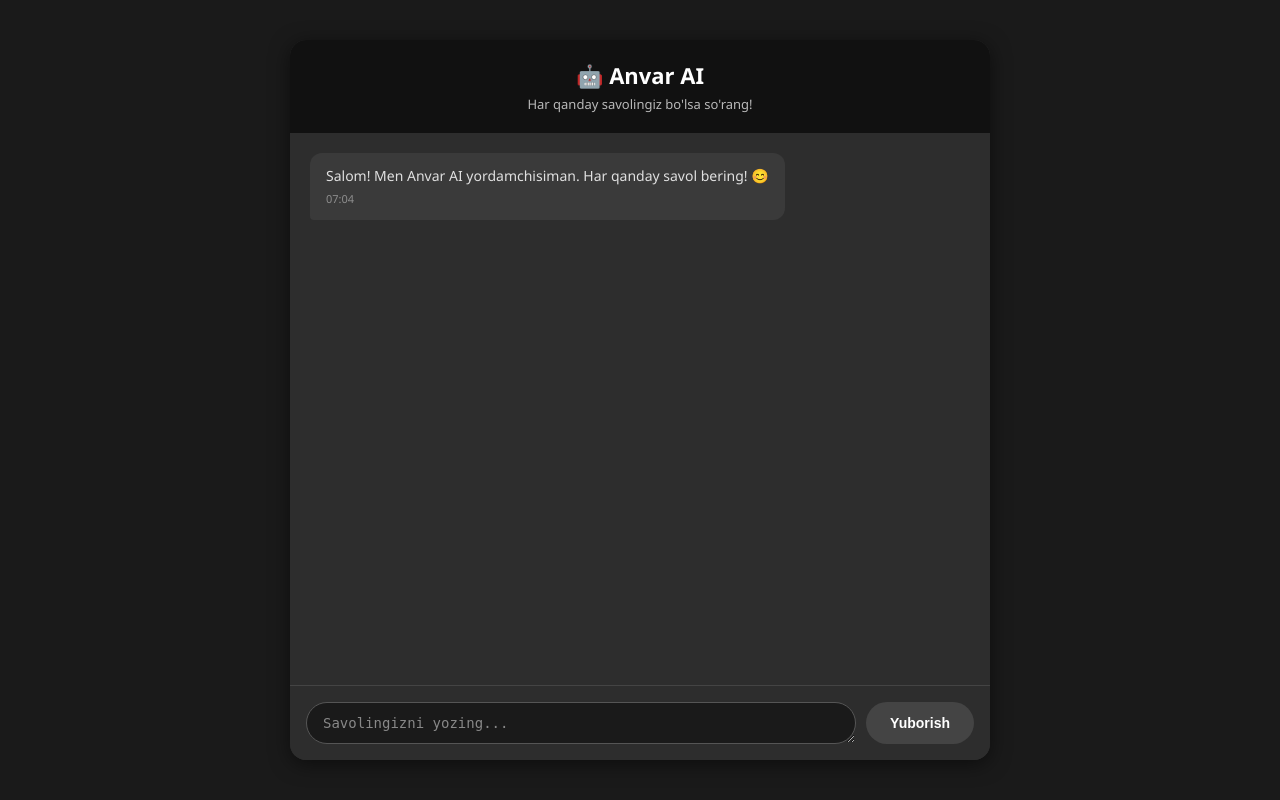
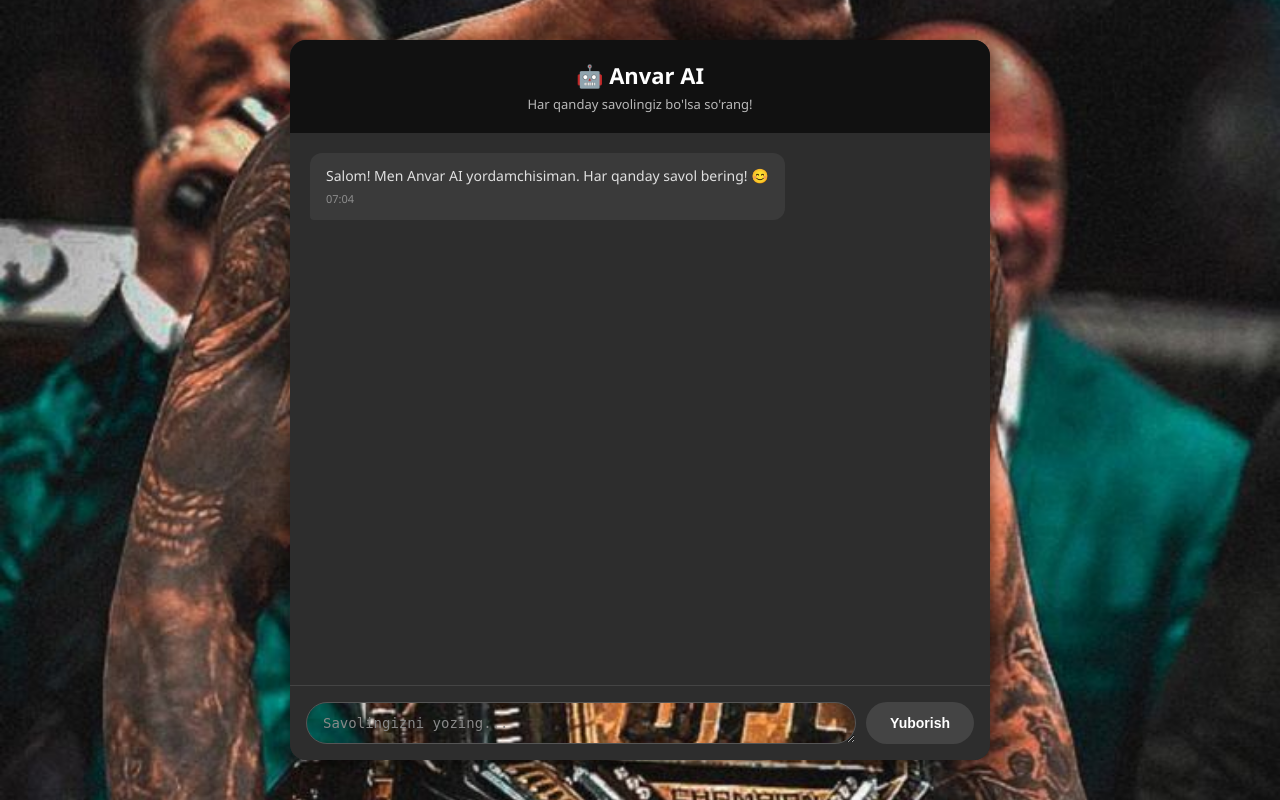
Before and after one commit to ankkkk527/groq-support, a Flask app: page / in a window 1280 px wide. Run offline with Flask 3, Linux system fonts and the light colour scheme.

Commit message:
Add background image

```diff
--- a/static/style.css
+++ b/static/style.css
@@ -6,7 +6,7 @@
 
 body {
     font-family: 'Segoe UI', sans-serif;
-    background: #1a1a1a;
+    background: #1a1a1a url('/static/bg.jpg') no-repeat center center fixed; background-size: cover;
     display: flex;
     justify-content: center;
     align-items: center;
@@ -95,7 +95,7 @@ body {
     border-radius: 25px;
     outline: none;
     font-size: 14px;
-    background: #1a1a1a;
+    background: #1a1a1a url('/static/bg.jpg') no-repeat center center fixed; background-size: cover;
     color: #ffffff;
 }
 
```
Also changed, not shown: static/bg.jpg (added).
